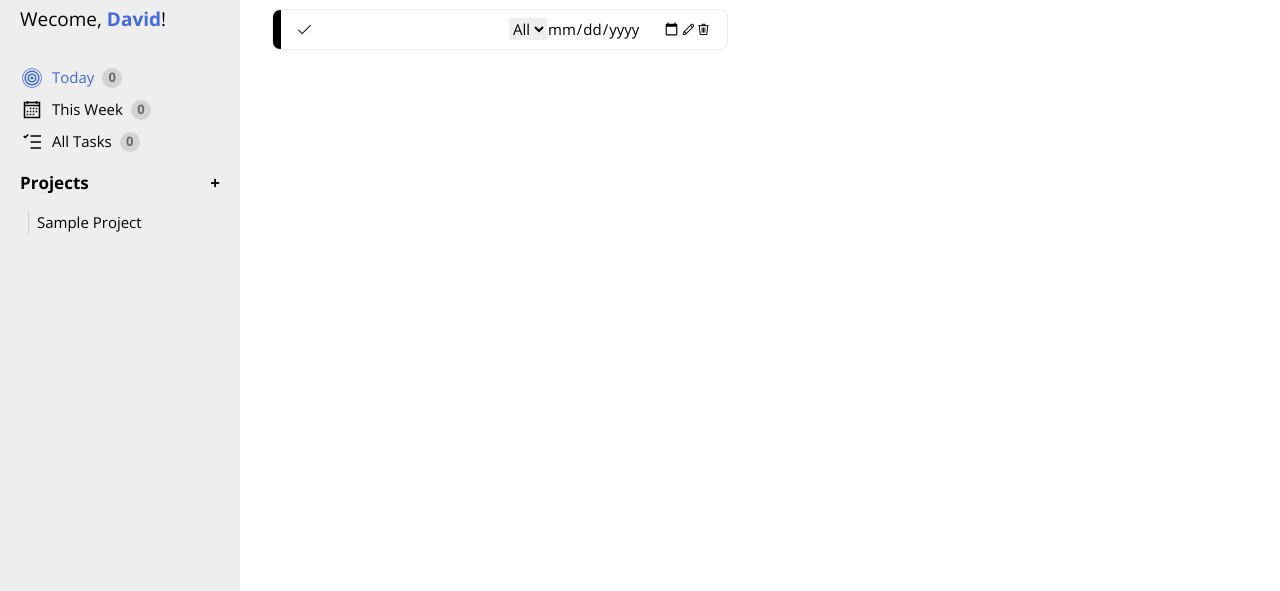
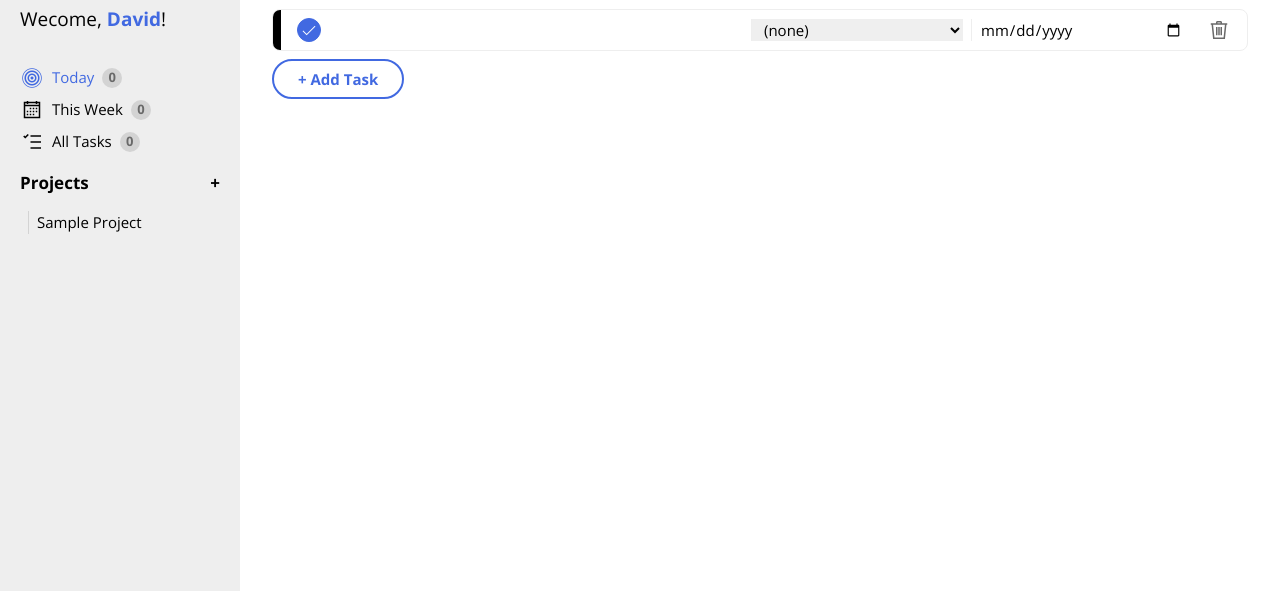
Before and after one commit to davmmcdonald/todo-list, a website built with webpack: page dist/index.html in a window 1280 px wide. Shown: the part 155-746 px from the top of the page. Built offline with nearby package versions, Linux system fonts and the light colour scheme.

Commit message:
Set up HTML and CSS wireframe

```diff
--- a/dist/index.html
+++ b/dist/index.html
@@ -44,7 +44,7 @@
                     </div>
                 </li>
             </ol>
-            <p class="group">Projects<span class="add">+</span></p>
+            <p class="group">Projects<span class="add-project">+</span></p>
             <ol class="container">
                 <li class="nav-wrapper">Sample Project</li>
             </ol>
@@ -53,19 +53,19 @@
             <h1 class="title">Today</h1>
             <ol>
                 <li class="task-wrapper">
-                    <div class="priority" style="background-color: #000000;"></div>
-                    <div class="checkbox">
+                    <input type="color" class="priority">
+                    <div class="checkbox checked">
                         <i class="las la-check"></i>
                     </div>
-                    <input type="text">
-                    <select name="" id="">
-                        <option value="0">All</option>
+                    <input type="text" class="description">
+                    <select class="project-dropdown">
+                        <option value="0">(none)</option>
                     </select>
-                    <input type="date">
-                    <i class="option las la-pen"></i>
+                    <input type="date" class="date">
                     <i class="option las la-trash"></i>
                 </li>
             </ol>
+            <button class="add-task">+ Add Task</button>
         </div>
     </main>
     <footer>
--- a/dist/style.css
+++ b/dist/style.css
@@ -150,7 +150,7 @@ ol {
     font-weight: 700;
 }
 
-.add {
+.add-project {
     float: right;
 }
 
@@ -161,6 +161,7 @@ ol {
 }
 
 .section {
+    flex: 1;
     padding: 32px;
 }
 
@@ -174,6 +175,7 @@ ol {
     position: relative;
     display: flex;
     align-items: center;
+    margin-bottom: 8px;
     padding: 8px 16px 8px 24px;
     border: 1px solid var(--secondary-light);
     border-radius: 8px;
@@ -186,4 +188,85 @@ ol {
     left: 0;
     width: 8px;
     height: 100%;
+    transition: width 300ms;
+    cursor: pointer;
 }
+
+.priority:hover {
+    width: 16px;
+}
+
+.priority::-webkit-color-swatch-wrapper {
+    padding: 0;
+}
+
+.priority::-webkit-color-swatch {
+	border: none;
+}
+
+.checkbox {
+    display: inline-grid;
+    place-content: center;
+    width: 24px;
+    height: 24px;
+    border: 1px solid var(--secondary-color);
+    border-radius: 50%;
+    color: var(--secondary-color);
+    cursor: pointer;
+}
+
+.checked {
+    border-color: var(--primary-color);
+    background-color: var(--primary-color);
+    color: #FFFFFF;
+}
+
+.description {
+    flex: 2;
+    margin-left: 8px;
+    padding-left: 8px;
+}
+
+.project-dropdown {
+    flex: 1;
+    margin-left: 8px;
+    padding-left: 8px;
+    border-left: 1px solid var(--secondary-light);
+    cursor: pointer;
+}
+
+.date {
+    flex: 1;
+    margin: 0px 16px 0px 8px;
+    padding-left: 8px;
+    border-left: 1px solid var(--secondary-light);
+    cursor: text;
+}
+
+.option {
+    margin-left: 8px;
+    font-size: 24px;
+    color: var(--secondary-color);
+    transition: color 300ms;
+    cursor: pointer;
+}
+
+.option:hover {
+    color: var(--primary-color);
+}
+
+.add-task {
+    padding: 8px 24px;
+    background-color: transparent;
+    border: 2px solid var(--primary-color);
+    border-radius: 20px;
+    font-weight: 700;
+    color: var(--primary-color);
+    transition: background-color 300ms, color 300ms;
+    cursor: pointer;
+}
+
+.add-task:hover {
+    background-color: var(--primary-color);
+    color: #FFFFFF;
+}
```
